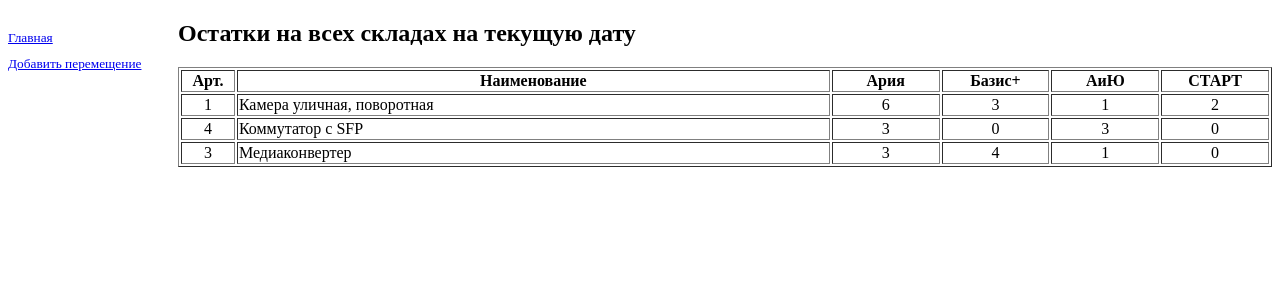
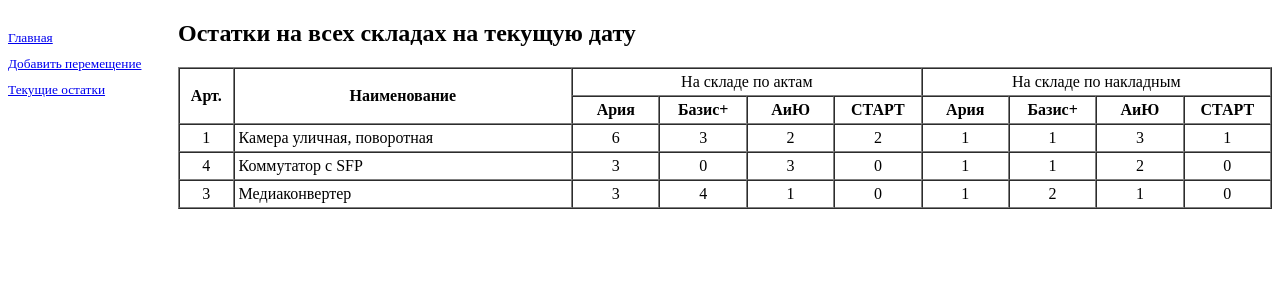
Before and after one commit to ilyuhich/ZipPodryad, a Django app: page /ziponline/skl_all/ in a window 1280 px wide. Shown: the top 300 px of the page. Run offline with Django 3.2, Linux system fonts and the light colour scheme; data comes from the database, SQL or seed files in the repository.

Commit message:
create good table view for skl_all.html

```diff
--- a/ziponline/models.py
+++ b/ziponline/models.py
@@ -12,7 +12,7 @@ class Sklad(models.Model):
     sklB_num = models.PositiveSmallIntegerField(verbose_name='Б+', default=0)
     sklB_num_app = models.PositiveSmallIntegerField(verbose_name='Базис+ по актам', default=0)
     sklB_num_min = models.PositiveSmallIntegerField(verbose_name='Б+ мин.', default=0)
-    skaAU_num = models.PositiveSmallIntegerField(verbose_name='АиЮ', default=0)
+    sklAU_num = models.PositiveSmallIntegerField(verbose_name='АиЮ', default=0)
     sklAU_num_app = models.PositiveSmallIntegerField(verbose_name='АиЮ по актам', default=0)
     sklAU_num_min = models.PositiveSmallIntegerField(verbose_name='АиЮ мин.', default=0)
     sklSt_num = models.PositiveSmallIntegerField(verbose_name='Старт', default=0)
--- a/ziponline/templates/layout/basic.html
+++ b/ziponline/templates/layout/basic.html
@@ -10,8 +10,8 @@
 <body>
     <nav>
         <a href="{% url 'index' %}">Главная</a>
-
         <a href="{% url 'mv_create' %}">Добавить перемещение</a>
+        <a href="{% url 'skl_all' %}">Текущие остатки</a>
         {% for stor in storages %}
             <a href="{% url 'by_storage' stor.pk %}">{{ stor.storage_name }}</a>
         {% endfor %}
--- a/ziponline/templates/ziponline/by_storage.html
+++ b/ziponline/templates/ziponline/by_storage.html
@@ -11,7 +11,6 @@
         <th>Наименование</th>
         <th>Кол-во</th>
         {% for wh in warehouses %}
-
             <tr>
                 <td align="center"> {{ wh.pk }}</td>
                 <td align="center"> {{ wh.good }}</td>
--- a/ziponline/templates/ziponline/skl_all.html
+++ b/ziponline/templates/ziponline/skl_all.html
@@ -5,18 +5,38 @@
 {% block content %}
     <h2> Остатки на всех складах на текущую дату</h2>
     <h3>  {{ current.date }}</h3>
-    <table border="1" width="100%">
-        <th width="5%">Арт.</th><th width="55%">Наименование</th>
-        <th width="10%">Ария</th><th width="10%">Базис+</th><th width="10%">АиЮ</th><th width="10%">СТАРТ</th>
+    <table border="1" width="100%" cellpadding="4" cellspacing="0">
+        <tr>
+            <th width="5%" rowspan="2">Арт.</th>
+            <th width="%" rowspan="2">Наименование</th>
+            <td colspan="4" align="center"> На складе по актам</td>
+            <td colspan="4" align="center"> На складе по накладным</td>
+        </tr>
+        <tr>
+            <th width="8%">Ария</th>
+            <th width="8%">Базис+</th>
+            <th width="8%">АиЮ</th>
+            <th width="8%">СТАРТ</th>
+            <th width="8%">Ария</th>
+            <th width="8%">Базис+</th>
+            <th width="8%">АиЮ</th>
+            <th width="8%">СТАРТ</th>
+        </tr>
             {% for skl in skl_ordered_by_goods %}
                 <tr>
                     <td align="center">{{ skl.good.pk }}</td>
                     <td align="left">{{ skl.good.goods_name }}</td>
                     <td align="center">{{ skl.sklA_num }}</td>
                     <td align="center">{{ skl.sklB_num }}</td>
-                <td align="center">{{ skl.sklAU_num_min }}</td>
+                    <td align="center">{{ skl.sklAU_num }}</td>
                     <td align="center">{{ skl.sklSt_num }} </td>
+                    <td align="center">{{ skl.sklA_num_app }}</td>
+                    <td align="center">{{ skl.sklB_num_app }}</td>
+                    <td align="center">{{ skl.sklAU_num_app }}</td>
+                    <td align="center">{{ skl.sklSt_num_app }} </td>
                 </tr>
             {% endfor %}
+
+
     </table>
 {% endblock %}
```
Also changed, not shown: db.sqlite3. Lines whose indentation alone changed are shown as unchanged.
